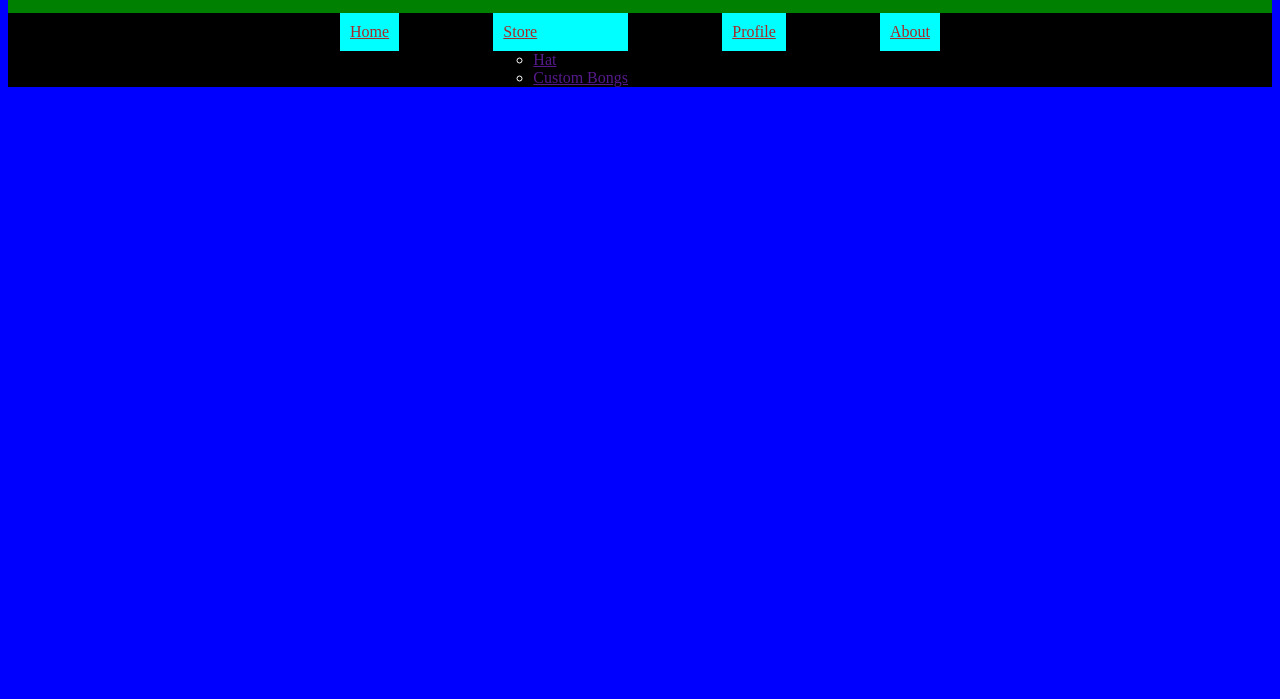
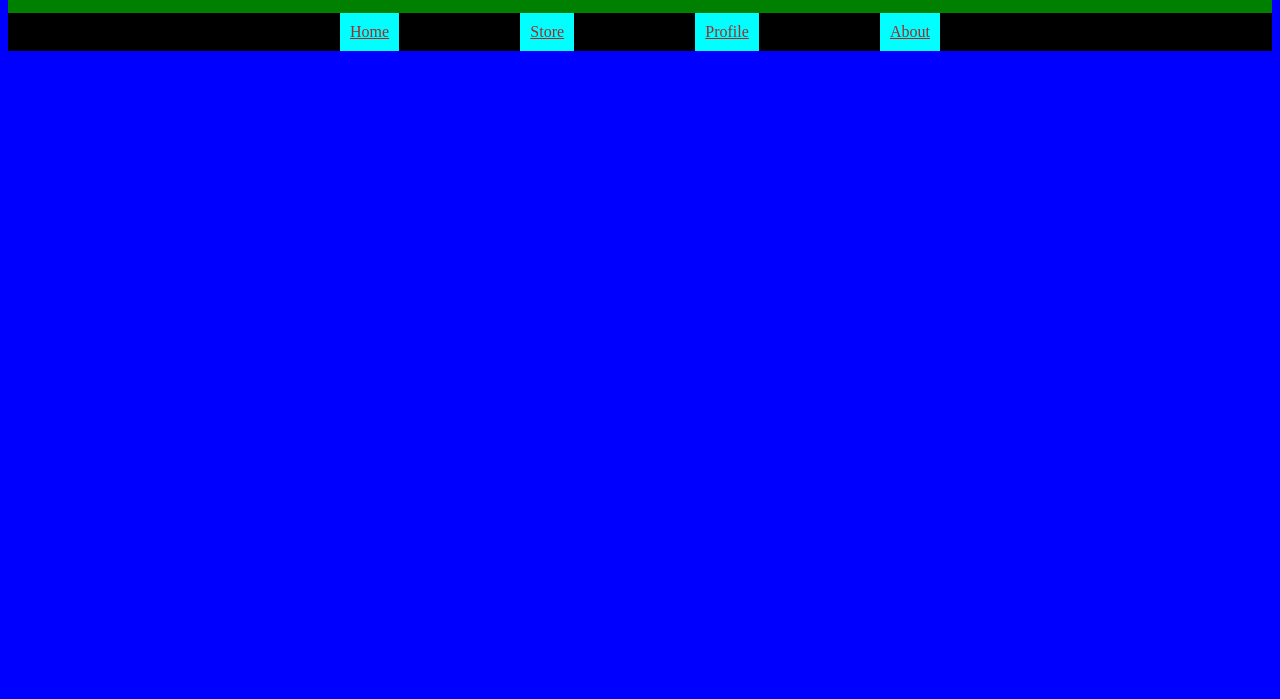
Before and after one commit to emmabarth/warmup16-position, a plain HTML site: page index.html in a window 1280 px wide. Shown: the part 101-800 px from the top of the page. Drawn offline with Linux system fonts and the light colour scheme.

Commit message:
Fix dropdown formatting in navigation menu

```diff
--- a/index.html
+++ b/index.html
@@ -34,13 +34,13 @@
                     </li>
 
                     <li class="has-dropdown">
-                        <a href="" class="header-nav-link"> Store </a>
-                        <ul>
+                        <a href="" class="header-nav-link">Store</a>
+                        <ul class="dropdown">
                             <li>
-                                <a href="" class="">Hat</a>
+                                <a href="">Hat</a>
                             </li>
                             <li>
-                                <a href="" class="">Custom Bongs</a>
+                                <a href="">Custom Bongs</a>
                             </li>
                         </ul>
                     </li>
```
